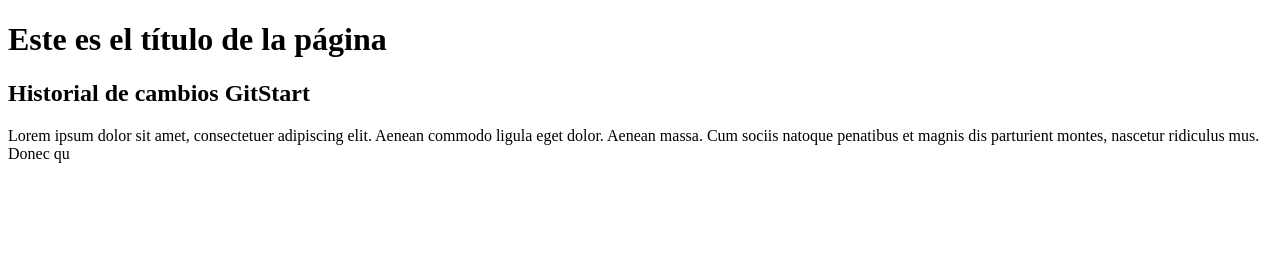
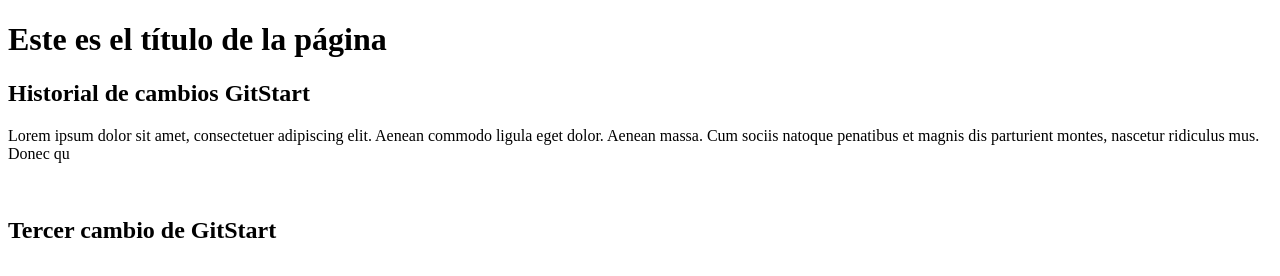
Before and after one commit to pato0228/gitStart, a plain HTML site: page index.html in a window 1280 px wide. Drawn offline with Linux system fonts and the light colour scheme.

Commit message:
segundo subtitulo html

```diff
--- a/index.html
+++ b/index.html
@@ -8,5 +8,7 @@
 	<h1>Este es el título de la página</h1>
 	<h2>Historial de cambios GitStart</h2>
 	<p>Lorem ipsum dolor sit amet, consectetuer adipiscing elit. Aenean commodo ligula eget dolor. Aenean massa. Cum sociis natoque penatibus et magnis dis parturient montes, nascetur ridiculus mus. Donec qu</p>
+	<br>
+	<h2>Tercer cambio de GitStart</h2>
 </body>
 </html>
```
